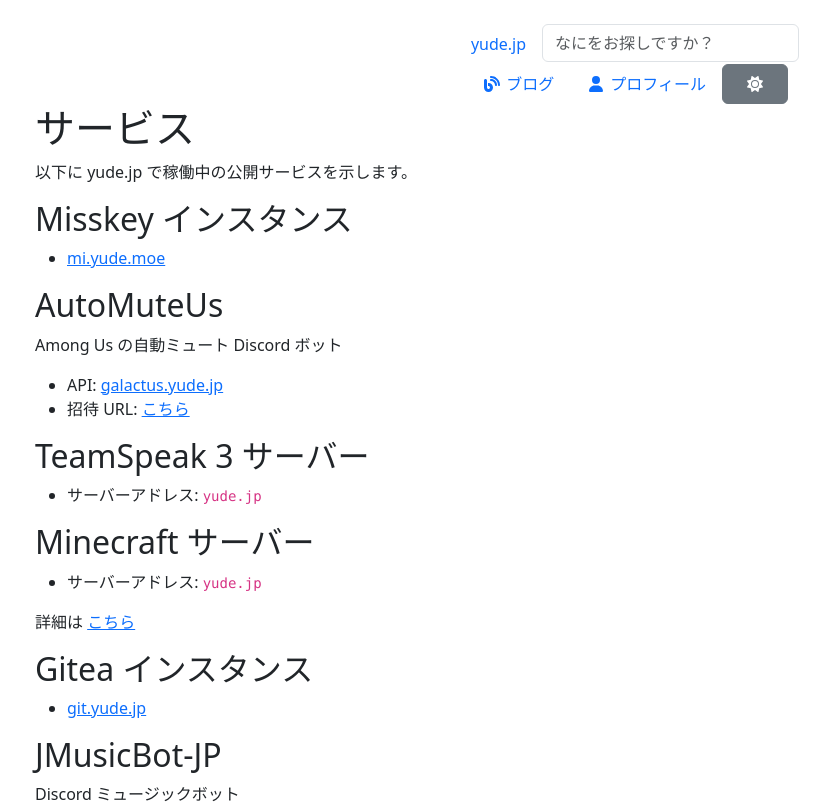
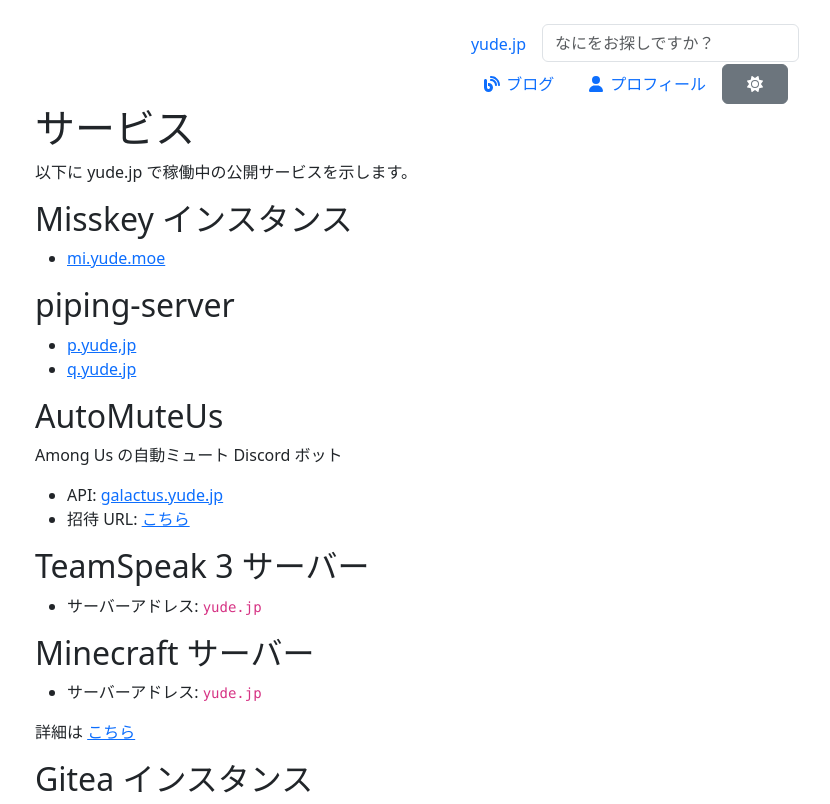
Before and after one commit to yudejp/yude.jp_v4, a Next.js app: page /services in a window 1280 px wide. Shown: the top 804 px of the page, without its empty margins (13-843 px from the left). Built offline with nearby package versions, Linux system fonts and the light colour scheme.

Commit message:
content: add infomation of piping-server

```diff
--- a/src/pages/services.mdx
+++ b/src/pages/services.mdx
@@ -7,6 +7,10 @@
 
 ## Misskey インスタンス
 * [mi.yude.moe](https://mi.yude.moe)
+
+## piping-server
+* [p.yude,jp](https://p.yude.jp)
+* [q.yude.jp](https://q.yude.jp)
 
 ## AutoMuteUs
 Among Us の自動ミュート Discord ボット
```
